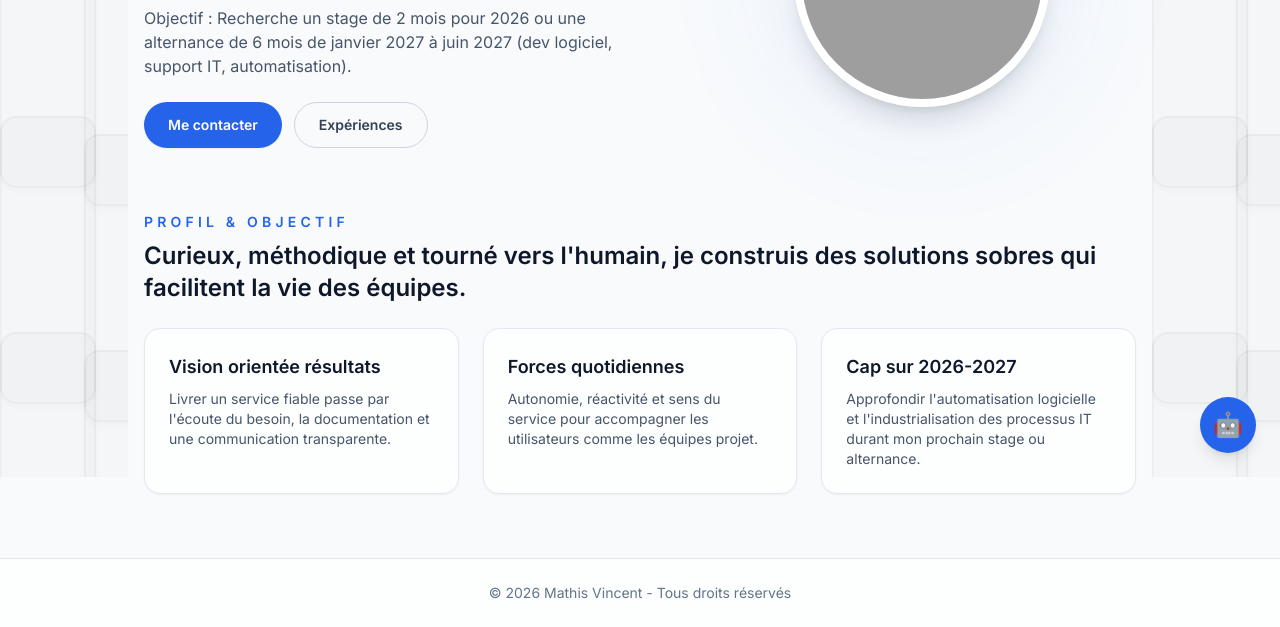
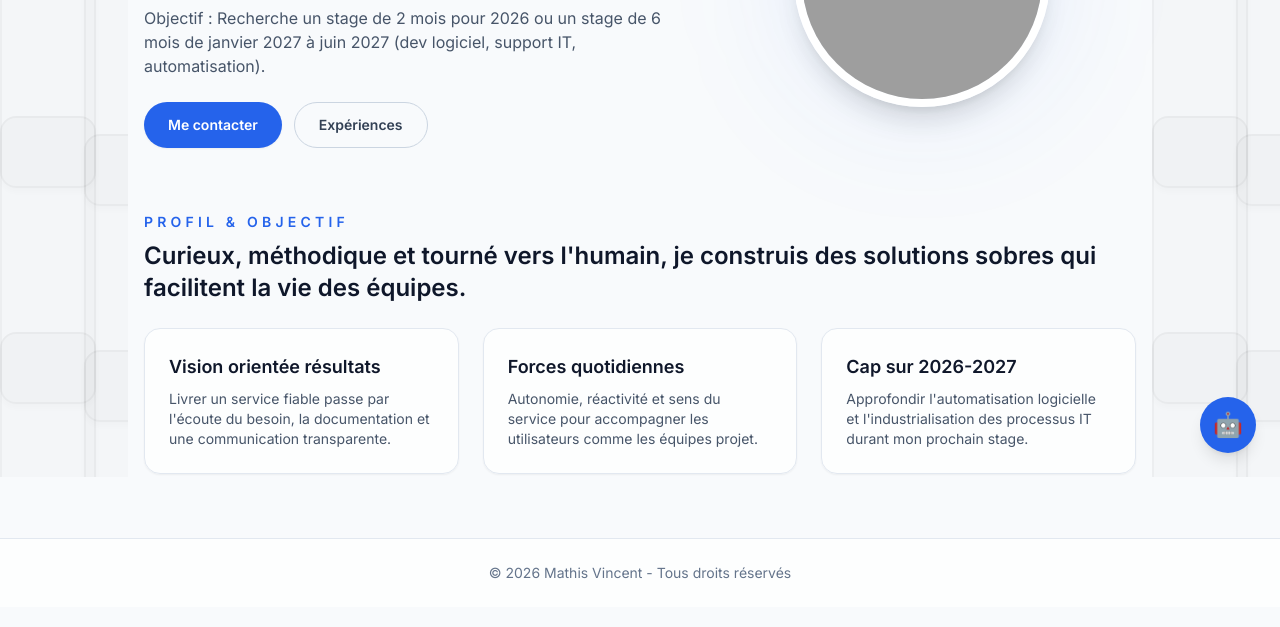
Before and after one commit to m-vincent1/m-vincent1.github.io, a plain HTML site: page index.html in a window 1280 px wide. Shown: the part 323-950 px from the top of the page. Drawn offline with nearby package versions, Linux system fonts and the light colour scheme; grey boxes are pictures that could not be loaded.

Commit message:
fix: replace "alternance de 6 mois" with "stage de 6 mois" across all files (FR + EN)

```diff
--- a/index.html
+++ b/index.html
@@ -3,7 +3,7 @@
   <head>
     <meta charset="UTF-8" />
     <meta name="viewport" content="width=device-width, initial-scale=1.0" />
-    <meta name="description" content="Portfolio de Mathis Vincent — Étudiant ingénieur en Informatique & Réseaux (ESAIP). Recherche stage 2026 ou alternance janvier-juin 2027." />
+    <meta name="description" content="Portfolio de Mathis Vincent — Étudiant ingénieur en Informatique & Réseaux (ESAIP). Recherche stage 2026 ou stage janvier-juin 2027." />
     <title>Mathis Vincent - Portfolio</title>
     <link rel="preconnect" href="https://fonts.googleapis.com" />
     <link rel="preconnect" href="https://fonts.gstatic.com" crossorigin />
@@ -65,7 +65,7 @@
           <p class="text-sm uppercase tracking-[0.3em] text-slate-500 dark:text-slate-400" data-i18n="home_intro">Bonjour, je suis</p>
           <h1 class="text-4xl md:text-5xl font-semibold leading-tight dark:text-white" data-i18n="home_name">Mathis Vincent</h1>
           <p class="text-lg text-slate-600 dark:text-slate-300" data-i18n="home_role">Étudiant ingénieur en Informatique &amp; Réseaux (ESAIP) — 4ème année</p>
-          <p class="text-base text-slate-600 dark:text-slate-300" data-i18n="home_objective">Objectif : Recherche un stage de 2 mois pour 2026 ou une alternance de 6 mois de janvier 2027 à juin 2027.</p>
+          <p class="text-base text-slate-600 dark:text-slate-300" data-i18n="home_objective">Objectif : Recherche un stage de 2 mois pour 2026 ou un stage de 6 mois de janvier 2027 à juin 2027.</p>
           <div class="flex flex-wrap gap-3">
             <a href="contact.html" class="inline-flex items-center justify-center rounded-full bg-primary px-6 py-3 text-sm font-semibold text-white shadow-sm hover:bg-primary/90 transition" data-i18n="home_contact_button">Me contacter</a>
             <a href="experiences.html" class="inline-flex items-center justify-center rounded-full border border-slate-300 dark:border-slate-600 px-6 py-3 text-sm font-semibold text-slate-700 dark:text-slate-300 hover:border-primary hover:text-primary transition" data-i18n="nav_experiences">Expériences</a>
@@ -95,7 +95,7 @@
           </article>
           <article class="rounded-2xl border border-slate-200 dark:border-slate-700 bg-white/80 dark:bg-slate-800/80 p-6 shadow-sm">
             <h3 class="text-lg font-semibold text-slate-900 dark:text-white mb-2" data-i18n="home_focus_title">Cap sur 2026-2027</h3>
-            <p class="text-sm text-slate-600 dark:text-slate-400" data-i18n="home_focus_text">Approfondir l'automatisation logicielle et l'industrialisation des processus IT durant mon prochain stage ou alternance.</p>
+            <p class="text-sm text-slate-600 dark:text-slate-400" data-i18n="home_focus_text">Approfondir l'automatisation logicielle et l'industrialisation des processus IT durant mon prochain stage.</p>
           </article>
         </div>
       </section>
--- a/lang.js
+++ b/lang.js
@@ -24,7 +24,7 @@ const translations = {
     home_role:
       "Étudiant ingénieur en Informatique &amp; Réseaux (ESAIP) — 4ème année",
     home_objective:
-      "Objectif : Recherche un stage de 2 mois pour 2026 ou une alternance de 6 mois de janvier 2027 à juin 2027 (dev logiciel, support IT, automatisation).",
+      "Objectif : Recherche un stage de 2 mois pour 2026 ou un stage de 6 mois de janvier 2027 à juin 2027 (dev logiciel, support IT, automatisation).",
     home_contact_button: "Me contacter",
     home_section_title: "Profil &amp; objectif",
     home_section_subtitle:
@@ -37,7 +37,7 @@ const translations = {
       "Autonomie, réactivité et sens du service pour accompagner les utilisateurs comme les équipes projet.",
     home_focus_title: "Cap sur 2026-2027",
     home_focus_text:
-      "Approfondir l'automatisation logicielle et l'industrialisation des processus IT durant mon prochain stage ou alternance.",
+      "Approfondir l'automatisation logicielle et l'industrialisation des processus IT durant mon prochain stage.",
     home_photo_alt: "Portrait professionnel de Mathis Vincent",
 
     /* ── Expériences ── */
@@ -121,7 +121,7 @@ const translations = {
     /* ── Contact ── */
     contact_title: "Me contacter",
     contact_subtitle:
-      "Disponible pour un stage de 2 mois pour 2026 ou une alternance de 6 mois (janvier-juin 2027). Discutons de vos besoins.",
+      "Disponible pour un stage de 2 mois pour 2026 ou un stage de 6 mois (janvier-juin 2027). Discutons de vos besoins.",
     contact_info_note: "Je réponds rapidement par mail ou téléphone.",
     contact_info_email_title: "Email",
     contact_info_phone_title: "Téléphone",
@@ -182,7 +182,7 @@ const translations = {
     home_name: "Mathis Vincent",
     home_role: "Computer &amp; Network Engineering student (ESAIP) — 4th year",
     home_objective:
-      "Goal: Looking for a 2-month internship in 2026 or a 6-month work-study from January to June 2027 (software dev, IT support, automation).",
+      "Goal: Looking for a 2-month internship in 2026 or a 6-month internship from January to June 2027 (software dev, IT support, automation).",
     home_contact_button: "Contact me",
     home_section_title: "Profile &amp; objective",
     home_section_subtitle:
@@ -195,7 +195,7 @@ const translations = {
       "Autonomy, responsiveness and service mindset for both users and project squads.",
     home_focus_title: "Heading to 2026-2027",
     home_focus_text:
-      "Deepening software automation and IT process industrialization during my next internship or work-study.",
+      "Deepening software automation and IT process industrialization during my next internship.",
     home_photo_alt: "Professional portrait of Mathis Vincent",
 
     /* ── Experience ── */
@@ -273,7 +273,7 @@ const translations = {
 
     /* ── Contact ── */
     contact_title: "Get in touch",
-    contact_subtitle: "Available for a 2-month internship in 2026 or a 6-month work-study (January-June 2027). Let's discuss your needs.",
+    contact_subtitle: "Available for a 2-month internship in 2026 or a 6-month internship (January-June 2027). Let's discuss your needs.",
     contact_info_note: "I reply quickly by email or phone.",
     contact_info_email_title: "Email",
     contact_info_phone_title: "Phone",
--- a/main.js
+++ b/main.js
@@ -214,7 +214,7 @@ const chatbotKnowledge = {
     profil: "Mathis Vincent est étudiant ingénieur en 4ème année à l'ESAIP, spécialisé en Informatique & Réseaux. Il est curieux, méthodique et orienté résultats.",
     competences: "Mathis maîtrise Python, C++, Java, le support IT, la maintenance informatique, les réseaux, HTML/CSS, QML/Felgo, la cybersécurité, UML, AWS Cloud et SQL. En soft skills : communication efficace, esprit d'équipe, service client, apprentissage rapide, motivation, résolution de problèmes, adaptabilité et flexibilité.",
     experiences: "Mathis a réalisé un stage de 3 mois chez 3Sigmas-Studios à Budapest (2025), un stage de 2 mois chez AVA6 à Lyon (2023), un stage d'1 mois au Lycée Les Lazaristes (2021), et un travail saisonnier de cueillette de fruits (2023).",
-    disponibilite: "Mathis recherche un stage de 2 mois pour 2026 ou une alternance de 6 mois de janvier 2027 à juin 2027.",
+    disponibilite: "Mathis recherche un stage de 2 mois pour 2026 ou un stage de 6 mois de janvier 2027 à juin 2027.",
     contact: "Vous pouvez contacter Mathis par email à mathisvincent446@gmail.com ou par téléphone au +33 6 77 07 42 51.",
     benevolat: "Mathis est bénévole depuis sa 3ème année chez Cop1 Solidarités Étudiantes à Angers, où il participe aux distributions alimentaires et au soutien des étudiants en précarité.",
     formation: "Mathis est actuellement en 4ème année d'ingénieur à l'ESAIP, spécialisation Informatique & Réseaux.",
@@ -225,7 +225,7 @@ const chatbotKnowledge = {
     profil: "Mathis Vincent is a 4th-year engineering student at ESAIP, specializing in Computer & Network Engineering. He is curious, methodical and result-oriented.",
     competences: "Mathis is skilled in Python, C++, Java, IT support, hardware maintenance, networks, HTML/CSS, QML/Felgo, cybersecurity, UML, AWS Cloud and SQL. Soft skills: effective communication, teamwork, customer service, quick learner, motivated, problem solving, adaptability and flexibility.",
     experiences: "Mathis completed a 3-month internship at 3Sigmas-Studios in Budapest (2025), a 2-month internship at AVA6 in Lyon (2023), a 1-month internship at Lycée Les Lazaristes (2021), and seasonal fruit picking work (2023).",
-    disponibilite: "Mathis is looking for a 2-month internship in 2026 or a 6-month work-study from January to June 2027.",
+    disponibilite: "Mathis is looking for a 2-month internship in 2026 or a 6-month internship from January to June 2027.",
     contact: "You can reach Mathis by email at mathisvincent446@gmail.com or by phone at +33 6 77 07 42 51.",
     benevolat: "Mathis has been volunteering since his 3rd year with Cop1 Solidarités Étudiantes in Angers.",
     formation: "Mathis is currently in his 4th year of engineering at ESAIP, specializing in Computer & Network Engineering.",
```
Also changed, not shown: contact.html (+1 -1 lines).
